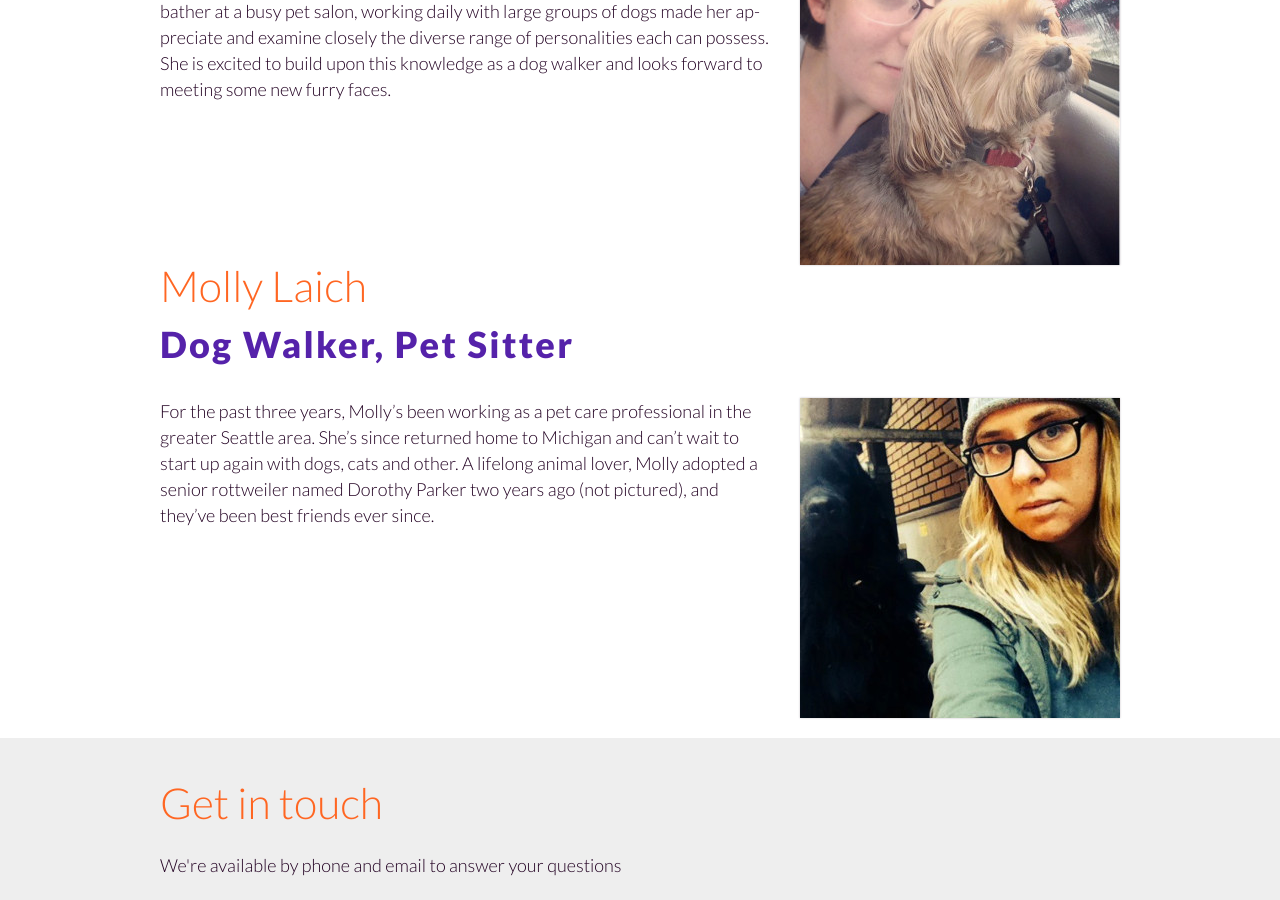
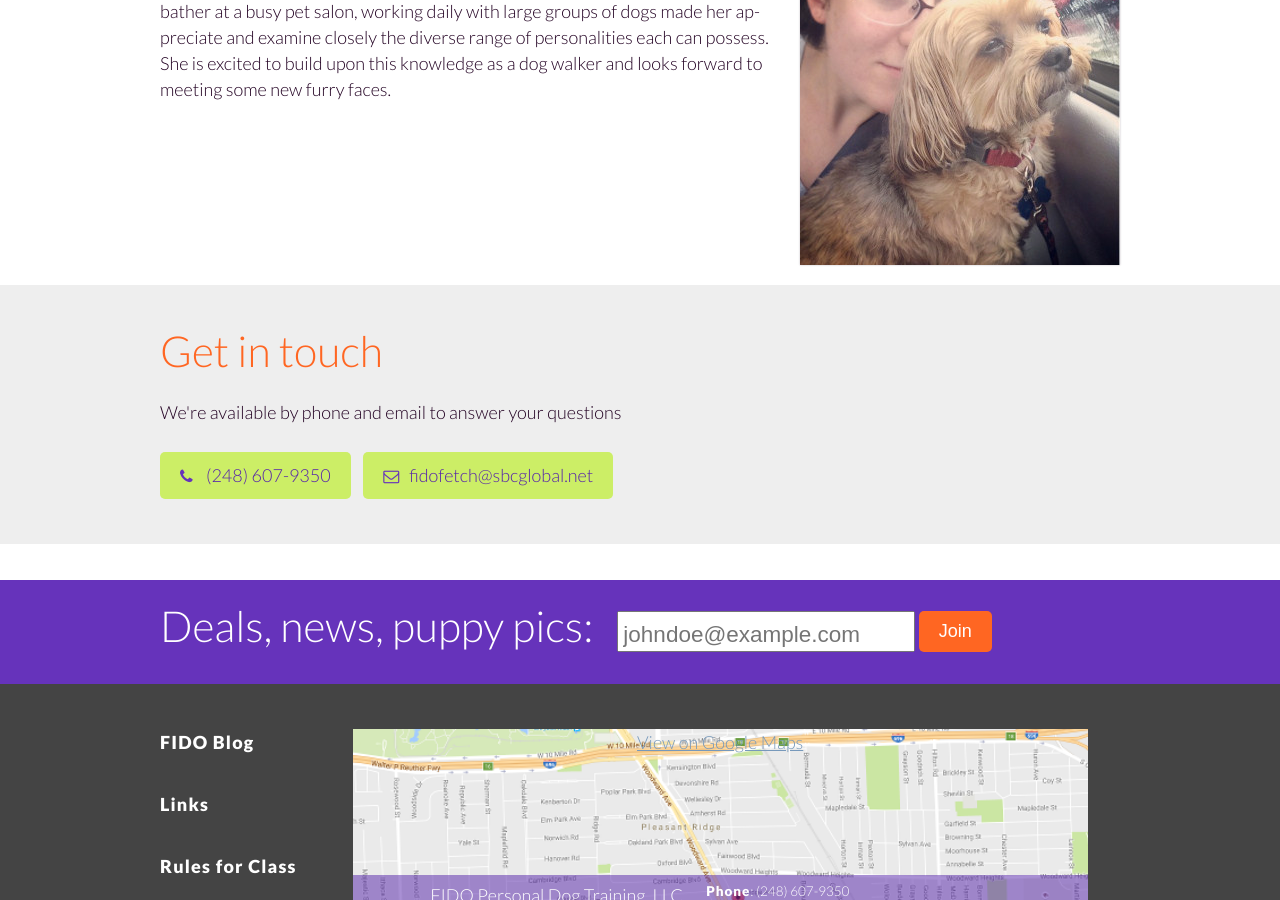
Before and after one commit to fidodogtraining/fidodogtraining.github.io, a Jekyll site: the page built from _autopages/about.md, in a window 1280 px wide and 900 px high, scrolled down 7530 px. Built offline with Jekyll 4.4.1, drawn with Linux system fonts in a browser that asks for light colours.

Commit message:
Update about.md

```diff
--- a/_autopages/about.md
+++ b/_autopages/about.md
@@ -238,16 +238,3 @@ this knowledge as a dog walker and looks forward to meeting some new furry faces
 </section>
 
 <section class="region">
-
-## Molly Laich
-
-### Dog Walker, Pet Sitter
-
-<img class="right" src="/images/molly.jpg" alt="" />
-For the past three years, Molly's been working as a pet care professional in the
-greater Seattle area. She's since returned home to Michigan and can't wait to start
-up again with dogs, cats and other. A lifelong animal lover, Molly adopted a senior
-rottweiler named Dorothy Parker two years ago (not pictured), and they've been best
-friends ever since.
-
-</section>
```
